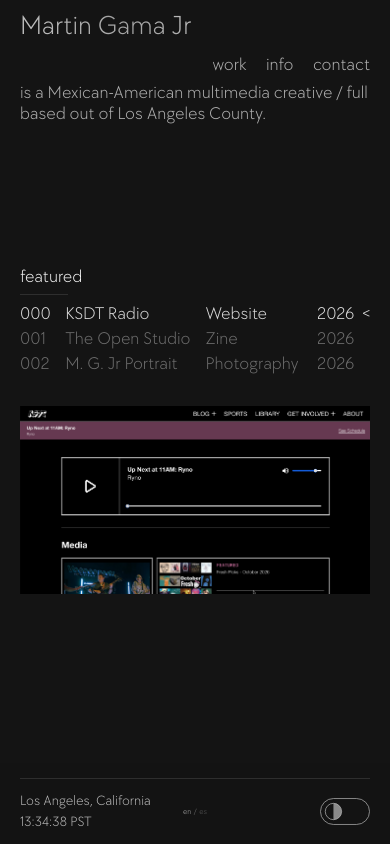
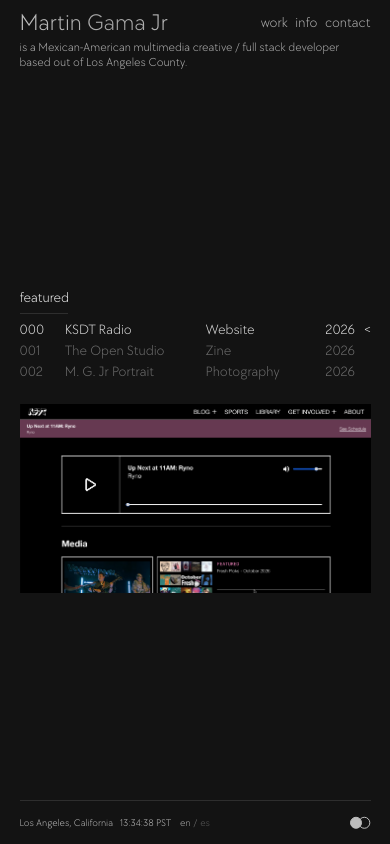
Before and after one commit to marzsh11/martins-portfolio, a React (Vite) app: page / in a window 390 px wide. Built offline with nearby package versions, Linux system fonts and the light colour scheme.

Commit message:
sizing adjuments trhougghout + mobile view

```diff
--- a/src/App.css
+++ b/src/App.css
@@ -2,6 +2,7 @@
 
   --side-padding: clamp(1.25rem, 2.647vw, 1.75rem);
   --page-bg: rgba(22, 22, 22, 0.80);
+  --page-bg-solid: #141414;
   --page-fg: #fff;
   --rule: rgba(49, 49, 49, 0.9);
   --brand-color: rgba(255, 255, 255, 0.95);
@@ -33,6 +34,7 @@
 
 .portfolio--inverted {
   --page-bg: rgba(250, 250, 250, 0.95);
+  --page-bg-solid: #eeeeee;
   --page-fg: #0a0a0a;
   --rule: rgba(10, 10, 10, 0.25);
   --brand-color: rgba(10, 10, 10, 0.95);
@@ -531,11 +533,7 @@
   width: max-content;
   min-height: 12rem;
   margin-block: auto;
-  transition: gap 220ms ease;
 }
-
-.info-nav--hovering .info-nav__list,
-.info-nav__list:has(.info-nav__item:focus-visible) { gap: 1rem; }
 
 .info-nav__item {
   display: inline-flex;
@@ -551,18 +549,15 @@
   text-align: left;
   opacity: 0.45;
   cursor: pointer;
-  transition: opacity 180ms ease, margin 220ms ease;
+  transition: opacity 180ms ease;
 }
 
 .info-nav__item--active,
 .info-nav__item:hover,
 .info-nav__item:focus-visible { opacity: 0.95; }
 
-.info-nav--hovering .info-nav__item:not(.info-nav__item--active),
+.info-nav--hovering .info-nav__item:not(.info-nav__item--hovered),
 .info-nav:has(.info-nav__item:focus-visible) .info-nav__item:not(:focus-visible) { opacity: 0.4; }
-
-.info-nav--hovering .info-nav__item--active,
-.info-nav__list:has(.info-nav__item:focus-visible) .info-nav__item:focus-visible { margin-block: 0.125rem; }
 
 .info-nav__item:focus-visible { outline: 0.0625rem solid currentColor; outline-offset: 0.2rem; }
 
@@ -823,17 +818,46 @@
 .theme-toggle:focus-visible { opacity: 1; }
 .theme-toggle:focus-visible { outline: 0.0625rem solid currentColor; outline-offset: 0.3125rem; }
 .theme-mark {
-  --theme-mark-width: clamp(2.75rem, 3.4vw, 3.25rem);
+  --theme-disc-size: 0.78rem;
+  --theme-disc-shift: 0.52rem;
+  position: relative;
   display: block;
-  width: var(--theme-mark-width);
-  height: clamp(1.5rem, 1.85vw, 1.75rem);
-  flex: 0 0 var(--theme-mark-width);
-  overflow: visible;
+  width: 1.287rem;
+  height: var(--theme-disc-size);
+  flex: 0 0 1.287rem;
 }
-.theme-mark__outer, .theme-mark__inner { fill: none; stroke: var(--footer-color); stroke-width: 1; transition: stroke 2s ease; }
-.theme-mark__fill { fill: var(--footer-color); transition: fill 2s ease; }
-.theme-mark__thumb { transition: transform 0.9s ease; }
-.theme-mark--inverted .theme-mark__thumb { transform: translateX(24px); }
+
+.theme-mark__disc {
+  position: absolute;
+  top: 50%;
+  left: 0;
+  width: var(--theme-disc-size);
+  height: var(--theme-disc-size);
+  border-radius: 50%;
+  transition: transform 2s ease, background-color 2s ease, border-color 2s ease;
+}
+
+.theme-mark__disc--solid {
+  z-index: 2;
+  transform: translateY(-50%);
+  border: 0.05rem solid var(--page-fg);
+  background: var(--page-fg);
+}
+
+.theme-mark__disc--outline {
+  z-index: 1;
+  transform: translate(var(--theme-disc-shift), -50%);
+  border: 0.05rem solid var(--page-fg);
+  background: var(--page-bg-solid);
+}
+
+.theme-mark--inverted .theme-mark__disc--solid {
+  transform: translate(var(--theme-disc-shift), -50%);
+}
+
+.theme-mark--inverted .theme-mark__disc--outline {
+  transform: translateY(-50%);
+}
 
 .visually-hidden {
   position: absolute;
@@ -848,40 +872,127 @@
 }
 
 @media (max-width: 47.5rem) {
-  .portfolio { --side-padding: 1.5rem; }
-  .brand { font-size: clamp(1.5rem, 3.1vw, 2rem); }
+  .portfolio {
+    --side-padding: clamp(1rem, 4vw, 1.5rem);
+    --utility-font-size: clamp(0.875rem, 3.2vw, 1.1rem);
+  }
+  .brand { font-size: clamp(1.35rem, 4.2vw, 1.8rem); }
   .brand-description { font-size: var(--utility-font-size); }
-  .primary-nav { font-size: var(--utility-font-size); }
+  .primary-nav,
   .contact { font-size: var(--utility-font-size); }
-  .footer-meta { gap: 0.875rem; }
-  .info-page { align-items: flex-start; }
-  .info-overview { grid-template-columns: minmax(0, 1fr); align-content: center; row-gap: 2rem; width: 100%; margin-inline: 0; }
-  .info-nav { grid-column: auto; }
-  .info-nav__list { min-height: 0; width: 100%; flex-direction: row; flex-wrap: wrap; justify-content: flex-start; gap: 1.5rem; margin: 0; }
-  .info-nav--hovering .info-nav__list,
-  .info-nav__list:has(.info-nav__item:focus-visible) { gap: 1rem; }
-  .info-panel { padding-top: 0; }
+  .header-actions { --header-item-gap: clamp(0.5rem, 2.5vw, 1rem); }
+  .site-footer {
+    display: grid;
+    grid-template-columns: minmax(0, 1fr) auto minmax(0, 1fr);
+    column-gap: clamp(0.35rem, 2vw, 0.75rem);
+    height: clamp(2.75rem, 8vw, 3.25rem);
+    min-height: clamp(2.75rem, 8vw, 3.25rem);
+    font-size: clamp(0.625rem, 2vw, 0.75rem);
+  }
+  .footer-meta {
+    grid-column: 1;
+    min-width: 0;
+    gap: clamp(0.35rem, 1.8vw, 0.75rem);
+    flex-direction: row;
+    flex-wrap: wrap;
+    align-items: center;
+  }
+  .footer-language {
+    position: static;
+    grid-column: 2;
+    transform: none;
+    justify-self: center;
+  }
+  .theme-toggle { grid-column: 3; justify-self: end; }
+  .page-content--info { justify-content: center; }
+  .info-page { align-items: center; }
+  .info-overview {
+    grid-template-columns: minmax(0, 1fr);
+    align-content: center;
+    row-gap: 2rem;
+    width: 100%;
+    margin-inline: 0;
+  }
+  .info-nav { grid-column: auto; width: 100%; }
+  .info-nav__list {
+    min-height: 0;
+    width: 100%;
+    flex-direction: row;
+    flex-wrap: wrap;
+    justify-content: center;
+    align-items: center;
+    gap: 1.5rem;
+    margin: 0;
+  }
+  .info-panel {
+    justify-self: center;
+    width: fit-content;
+    max-width: 100%;
+    margin-inline: auto;
+    padding-top: 0;
+  }
+  .info-panel .education-list,
+  .info-panel .info-pairs {
+    width: fit-content;
+    max-width: 100%;
+    margin-inline: auto;
+  }
+  .info-panel .experience-list { width: min(82vw, 32rem); }
 }
 
 @media (max-width: 32.5rem) {
-  .portfolio { --side-padding: 1.25rem; --work-list-width: 100%; }
-  .site-header { grid-template-columns: minmax(0, 1fr); height: auto; min-height: 4.75rem; flex-basis: 4.75rem; }
-  .brand { grid-column: 1; grid-row: 1; font-size: 1.6875rem; }
-  .brand-description { font-size: var(--utility-font-size); }
-  .header-actions { grid-column: 1 / -1; grid-row: 2; justify-self: end; --header-item-gap: clamp(1rem, 5vw, 1.5rem); }
+  .portfolio { --side-padding: clamp(1rem, 5vw, 1.25rem); --work-list-width: 100%; }
+  .page-content--home { flex-direction: column; align-items: stretch; }
+  .site-header {
+    grid-template-columns: minmax(0, 1fr) auto;
+    align-items: center;
+    height: auto;
+    min-height: 2.25rem;
+    flex-basis: 2.25rem;
+    column-gap: clamp(0.5rem, 2vw, 0.75rem);
+  }
+  .brand { grid-column: 1; grid-row: 1; font-size: clamp(1.2rem, 6vw, 1.6875rem); }
+  .brand-description {
+    position: relative;
+    top: auto;
+    left: auto;
+    align-self: flex-start;
+    width: 100%;
+    max-width: 100%;
+    margin: 0 0 clamp(0.75rem, 3vw, 1.25rem);
+    font-size: clamp(0.75rem, 3vw, 0.9rem);
+    white-space: normal;
+  }
+  .brand-description__role { white-space: nowrap; }
+  .header-actions { grid-column: 2; grid-row: 1; justify-self: end; --header-item-gap: clamp(0.375rem, 2vw, 0.625rem); }
   .contact, .primary-nav { font-size: var(--utility-font-size); }
-  .home-hero { grid-template-columns: minmax(0, 1fr); align-content: center; gap: 2rem; }
+  .home-hero {
+    position: relative;
+    inset: auto;
+    grid-template-columns: minmax(0, 1fr);
+    align-content: center;
+    flex: 1 1 auto;
+    min-height: 0;
+    width: 100%;
+    gap: clamp(1.5rem, 6vw, 2rem);
+  }
   .featured-work { width: 100%; }
   .home-preview { width: min(100%, 32rem); }
   .portfolio { --project-columns: 2.5rem minmax(0, 1.3fr) minmax(0, 1fr) 2.5rem 0.65rem; --project-column-gap: 0.325rem; }
   .page-content { min-height: 0; }
   .info-overview { row-gap: 1.5rem; }
   .info-nav__list { gap: 1rem; }
-  .work-page--detail { grid-template-columns: minmax(0, 1fr); grid-template-rows: auto minmax(0, 1fr); align-content: stretch; row-gap: 1.5rem; }
+  .work-page--detail { grid-template-columns: minmax(0, 1fr); grid-template-rows: auto auto; align-content: center; row-gap: 1.5rem; }
+  .work-page--detail .project-detail__media {
+    justify-self: center;
+    width: min(100%, 75vw);
+    height: auto;
+    max-height: 45svh;
+    overflow: hidden;
+  }
+  .work-page--detail .project-masonry { columns: 2; }
+  .work-page--detail .project-carousel__image { max-height: 45svh; }
   .project-detail__description { margin-top: 1rem; }
-  .footer-meta { flex-direction: column; align-items: flex-start; gap: 0.4375rem; font-size: 0.875rem; }
-  .site-footer { height: 4.125rem; min-height: 4.125rem; }
-  .theme-mark { --theme-mark-width: 3.125rem; height: 1.6875rem; }
 }
 
 @media (prefers-reduced-motion: reduce) {
--- a/src/App.jsx
+++ b/src/App.jsx
@@ -68,13 +68,10 @@ function getLosAngelesTime(language = 'en') {
 
 function ThemeMark({ isInverted }) {
   return (
-    <svg className={`theme-mark${isInverted ? ' theme-mark--inverted' : ''}`} viewBox="0 0 52 28" aria-hidden="true">
-      <rect className="theme-mark__outer" x="0.5" y="0.5" width="51" height="27" rx="13.5" />
-      <g className="theme-mark__thumb">
-        <circle className="theme-mark__inner" cx="14" cy="14" r="8.5" />
-        <path className="theme-mark__fill" d="M14 5.5a8.5 8.5 0 0 1 0 17V5.5Z" />
-      </g>
-    </svg>
+    <span className={`theme-mark${isInverted ? ' theme-mark--inverted' : ''}`} aria-hidden="true">
+      <span className="theme-mark__disc theme-mark__disc--solid" />
+      <span className="theme-mark__disc theme-mark__disc--outline" />
+    </span>
   )
 }
 
@@ -377,29 +374,29 @@ function ExperienceEntry({ organization, role, children }) {
 
 function InfoPage({ language = 'en' }) {
   const [activeSection, setActiveSection] = useState('experience')
-  const [isMenuHovered, setIsMenuHovered] = useState(false)
+  const [hoveredSection, setHoveredSection] = useState(null)
   const content = translations[language].info
   const sectionNames = ['experience', 'education', 'skills', 'connect']
 
   return (
     <section className="info-page" aria-label={content.label}>
       <div className="info-overview">
-        <nav className={`info-nav${isMenuHovered ? ' info-nav--hovering' : ''}`} aria-label="Info sections">
-          <div className="info-nav__list" onPointerLeave={() => setIsMenuHovered(false)}>
+        <nav
+          className={`info-nav${hoveredSection ? ' info-nav--hovering' : ''}`}
+          aria-label="Info sections"
+          onPointerLeave={() => setHoveredSection(null)}
+        >
+          <div className="info-nav__list">
             {sectionNames.map((name) => {
               const isActive = activeSection === name
               return (
                 <button
-                  className={`info-nav__item${isActive ? ' info-nav__item--active' : ''}`}
+                  className={`info-nav__item${isActive ? ' info-nav__item--active' : ''}${hoveredSection === name ? ' info-nav__item--hovered' : ''}`}
                   type="button"
                   key={name}
                   aria-current={isActive ? 'true' : undefined}
                   onClick={() => setActiveSection(name)}
-                  onPointerEnter={() => {
-                    setActiveSection(name)
-                    setIsMenuHovered(true)
-                  }}
-                  onFocus={() => setActiveSection(name)}
+                  onPointerEnter={() => setHoveredSection(name)}
                 >
                   <span>{content.sections[name]}</span>
                   <span className="info-nav__marker" aria-hidden="true">{'<'}</span>
@@ -584,8 +581,8 @@ function App() {
           <>
             <p className="brand-description">
               {language === 'es'
-                ? <>es un creativo multimedia mexicano-estadounidense / desarrollador full stack<br />ubicado en el condado de Los Ángeles.</>
-                : <>is a Mexican-American multimedia creative / full stack developer<br />based out of Los Angeles County.</>}
+                ? <>es un creativo multimedia mexicano-estadounidense / <span className="brand-description__role">desarrollador full stack</span><br />ubicado en el condado de Los Ángeles.</>
+                : <>is a Mexican-American multimedia creative / <span className="brand-description__role">full stack developer</span><br />based out of Los Angeles County.</>}
             </p>
             <div className="home-hero">
               <section className="featured-work" aria-label={copy.home.featured}>
--- a/src/data/projects/entries/001-the-open-studio.js
+++ b/src/data/projects/entries/001-the-open-studio.js
@@ -20,7 +20,7 @@ export default {
   image: page01,
   imageAlt: 'The Open Studio Issue 0 zine cover with green apples',
   pages,
-  description: 'The Open Studio is an artist showcase zine I helped build from initial concept to physical product, designed to create a living space that fosters ongoing conversations about art. My role spanned creative direction, editorial, production, writer assessments, graphic design guidance, and maintaining a cohesive brand identity and voice. I coordinated artist outreach and conducted 1+ hour comprehensive interviews to highlight selected works and give artists a platform for their voices. Additionally, I developed deliberate page layouts tailored to balance each artist’s visual work with their interviews, finishing the zine on gloss and matte paper then hand binding.',
+  description: 'The Open Studio is an artistic zine I helped build from conceptualization to final product. It was designed to create a space that generates artistic conversations. I took on a multitude of responsibilities such as creative direction, editing, production, writing assessment, graphic design. I reached out to undergraduate artists from a multitude of disciplines to conduct comprehensive interviews regarding their work. These interviews became the foundation of The Open Studio’s brand identity: a platform that amplifies a multitude of diverse artistic processes and individuals. Finalizing the zine on gloss and matte paper followed by hand binding.',
   translations: {
     es: {
       project: 'Fanzine',
```
